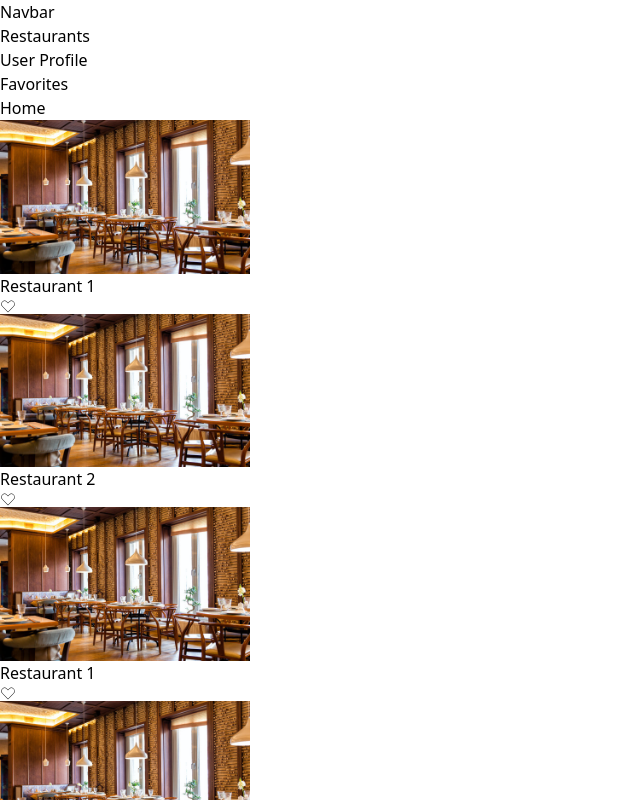
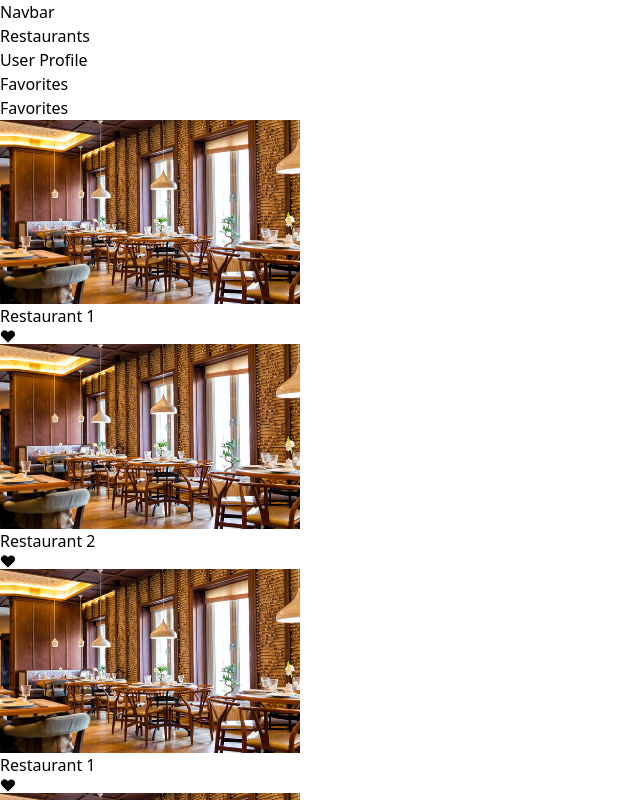
Before and after one commit to Bay-Valley-Tech-Code-Academy/EatsInReach, a Next.js app: page /Pages/Favorites in a window 1280 px wide. Shown: the top 800 px of the page, without its empty margins (0-640 px from the left). Built offline with nearby package versions, Linux system fonts and the light colour scheme.

Commit message:
Changes to styling for favorites page

```diff
--- a/src/app/Components/FavoritesCard.js
+++ b/src/app/Components/FavoritesCard.js
@@ -7,7 +7,7 @@ import { PiHeartStraightFill } from "react-icons/pi";
 import Image from 'next/image';
 
 export default function FavoritesCard({ restaurantImg, restaurantTitle }) {
-  const [isFavorited, setIsFavorited] = useState(false);
+  const [isFavorited, setIsFavorited] = useState(true);
 
   const handleIconClick = () => {
     setIsFavorited(!isFavorited);
@@ -18,11 +18,11 @@ export default function FavoritesCard({ restaurantImg, restaurantTitle }) {
         <div className="w-auto flex flex-col justify-center items-center">
             <Image src={restaurantImg}
                 alt={restaurantTitle}
-                width={250} height={100}
+                width={300} height={100}
                 className="rounded-md"
             />
             <div className="flex gap-2 w-full p-1">
-                <p className="text-left">{restaurantTitle}</p>
+                <p className="text-left text-lg">{restaurantTitle}</p>
                 <div onClick={handleIconClick} className="cursor-pointer ml-auto text-2xl text-right">
                   {isFavorited ? (
                     <PiHeartStraightFill className="text-red-500" />
--- a/src/app/Components/Navbar.js
+++ b/src/app/Components/Navbar.js
@@ -14,6 +14,9 @@ export default function Navbar() {
             <div>
                 <Link href="/Pages/UserProfile">User Profile</Link>
             </div>
+            <div>
+              <Link href="/Pages/Favorites">Favorites</Link>
+            </div>
         </div>
     </header>
   );
--- a/src/app/Pages/Favorites/page.js
+++ b/src/app/Pages/Favorites/page.js
@@ -3,7 +3,7 @@ import Link from 'next/link';
 import Navbar from '@/Components/Navbar'
 import FavoritesCard from '@/Components/FavoritesCard';
 
-export default function Bookmarks() {
+export default function Favorites() {
     const restaurantData = [
         {
             restaurantTitle: "Restaurant 1",
@@ -50,10 +50,9 @@ export default function Bookmarks() {
     return(
         <div>
             <Navbar />
-            <div className="flex flex-col items-center">
-                <div className="text-2xl font-bold justify-start mt-8">Favorites</div>
-                <Link href="/">Home</Link>
-                <div className="flex flex-wrap gap-6 justify-center max-w-screen mx-auto px-4">
+            <div className="flex flex-col justify-center items-center">
+                <div className="text-4xl font-semibold text-center w-full px-16 mt-12">Favorites</div>
+                <div className="flex flex-wrap gap-6 justify-center max-w-screen mx-auto px-4 mt-8">
                     {restaurantData.map((restaurant, index) => (
                         <FavoritesCard
                             key={index}
```
